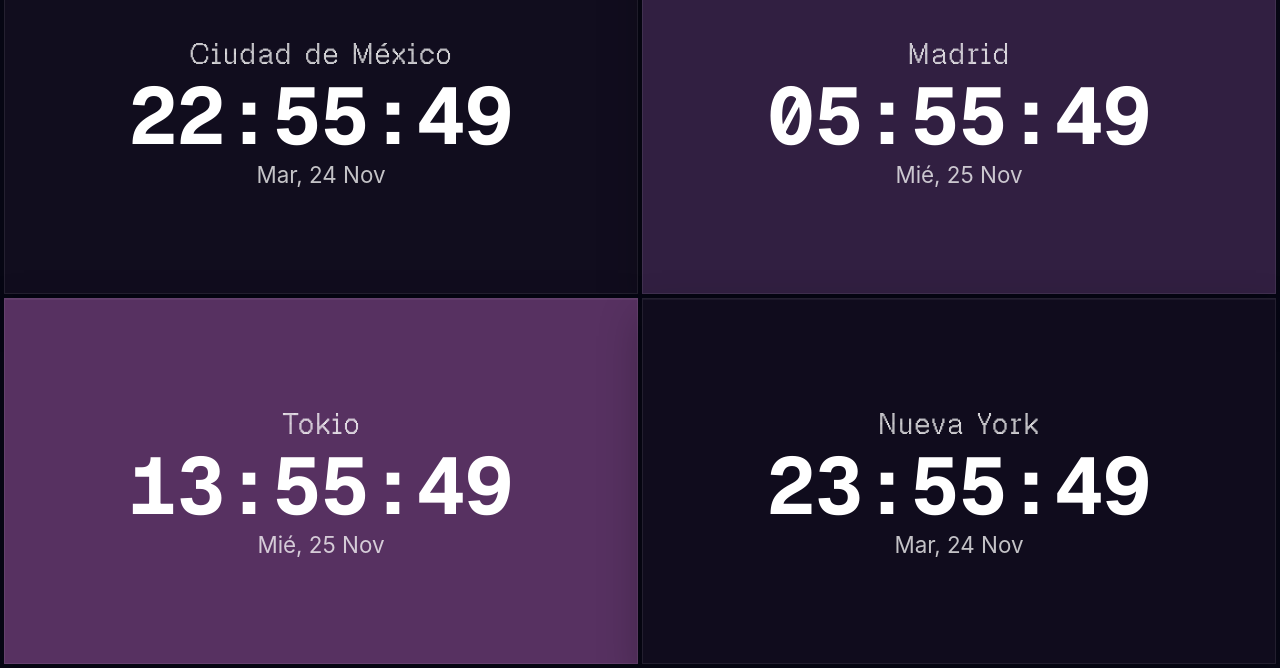
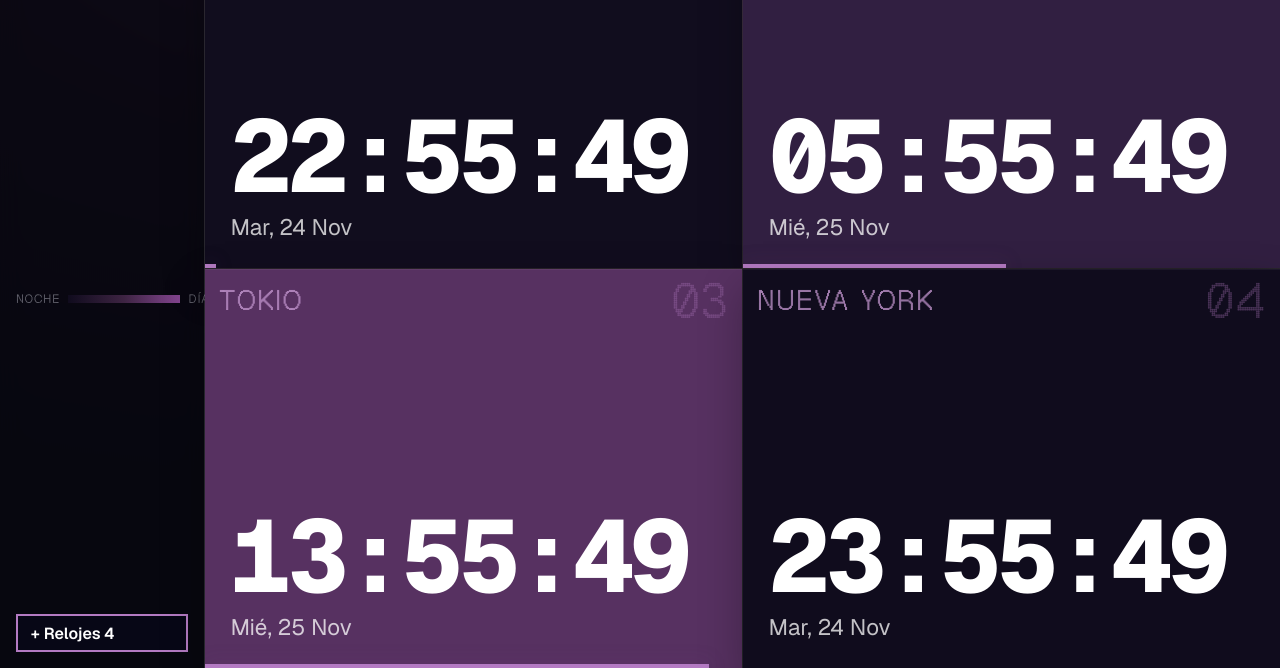
Before and after one commit to MoiBaldenegro/pagina-web-pequena-llamada-reloj-mundial, a website with bundled scripts: page index.html in a window 1280 px wide. Shown: the part 132-800 px from the top of the page. Built offline with nearby package versions, Linux system fonts and the light colour scheme.

Commit message:
new-styles (#16)

```diff
--- a/css/styles.css
+++ b/css/styles.css
@@ -11,20 +11,17 @@
   --font-mono: 'Geist Mono', ui-monospace, monospace;
   --font-display: 'Geist Pixel', ui-monospace, monospace;
 }
-html, body { height: 100%; }
+html, body { height: 100%; overflow: hidden; }
 body {
   margin: 0; overflow: hidden;
   font-family: var(--font-sans);
   background: radial-gradient(120% 80% at 50% 0%, #3C1F44 0%, #150A18 45%, #05050b 100%) fixed, var(--bg); color: var(--text);
 }
-body {
-  margin: 0; overflow: hidden;
-  font-family: -apple-system, BlinkMacSystemFont, "Trebuchet MS", Roboto, Ubuntu, sans-serif;
-  background: var(--bg); color: var(--text);
-}
-.app { height: 100dvh; display: flex; flex-direction: column; position: relative; }
-.topbar { display: flex; align-items: center; gap: 1rem; padding: 0.6rem 1rem; border-bottom: 1px solid var(--line); background: rgba(8,8,18,.75); backdrop-filter: blur(12px); }
-h1 { margin: 0; font-family: var(--font-display); font-size: 1.1rem; font-weight: 400; letter-spacing: .04em; flex: 1; }
+.app { height: 100dvh; width: 100vw; display: grid; grid-template-columns: clamp(9rem, 16vw, 15rem) minmax(0, 1fr); position: relative; overflow: hidden; counter-reset: tile; }
+.topbar { display: flex; flex-direction: column; align-items: flex-start; justify-content: space-between; gap: 1rem; padding: 1rem; border-right: 1px solid var(--line-strong); background: rgba(8,8,18,.75); backdrop-filter: blur(12px); min-height: 0; }
+.topbar .btn { width: 100%; text-align: left; }
+h1 { margin: 0; font-family: var(--font-display); font-size: clamp(1.3rem, 2.9vw, 3rem); line-height: .95; font-weight: 400; letter-spacing: .02em; text-transform: uppercase; }
+h1 .badge { display: table; margin: .8rem 0 0; }
 .badge { font-size: 0.65rem; padding: 0.15rem 0.4rem; border-radius: 0; background: transparent; border: 1px solid var(--accent); color: var(--accent); letter-spacing: .08em; vertical-align: middle; margin-left: 0.4rem; }
 .legend { font-family: var(--font-display); text-transform: uppercase; letter-spacing: .08em; display: flex; align-items: center; gap: 0.5rem; font-size: 0.75rem; color: var(--muted); }
 .legend i { width: 7rem; height: 0.5rem; border-radius: 0; background: linear-gradient(90deg, hsl(255 45% 8%), hsl(290 30% 20%), hsl(290 35% 42%)); }
@@ -34,25 +31,28 @@ h1 { margin: 0; font-family: var(--font-display); font-size: 1.1rem; font-weight
 .btn.primary { background: var(--bg); border: 2px solid var(--accent); }
 .btn.primary:hover { border-color: var(--accent-hover); background: var(--bg); box-shadow: 0 0 21px var(--glow); }
 .btn:focus-visible, input:focus-visible { outline: 2px solid var(--accent); outline-offset: 2px; }
-main { flex: 1; min-height: 0; padding: 4px; display: flex; }
-.heatmap { flex: 1; min-width: 0; display: grid; gap: 4px; grid-template-columns: repeat(var(--cols), minmax(0, 1fr)); grid-template-rows: repeat(var(--rows), minmax(0, 1fr)); }
+main { min-height: 0; min-width: 0; padding: 0; display: flex; }
+.heatmap { flex: 1; min-width: 0; display: grid; gap: 1px; background: var(--line-strong); grid-template-columns: repeat(var(--cols), minmax(0, 1fr)); grid-template-rows: repeat(var(--rows), minmax(0, 1fr)); }
 .tile {
   --d: 0.5;
   min-width: 0; min-height: 0; overflow: hidden; position: relative;
-  display: flex; flex-direction: column; justify-content: center; align-items: center; text-align: center;
-  border-radius: 0; color: #fff; border: 1px solid var(--line);
+  display: flex; flex-direction: column; justify-content: flex-end; align-items: flex-start; text-align: left; padding: clamp(.6rem, 4cqmin, 1.6rem);
+  border-radius: 0; color: #fff; border: 0; counter-increment: tile;
   background: hsl(calc(255 + var(--d) * 35) calc(40% - var(--d) * 8%) calc(8% + var(--d) * 22%));
   box-shadow: inset 0 1px 0 rgba(255,255,255,.05), 0 18px 40px rgba(0,0,0,.28);
   transition: filter var(--ease), border-color var(--ease), background 1s;
   container-type: size;
 }
-.tile:hover { filter: brightness(1.15); border-color: var(--accent); }
-.tile h2 { margin: 0; font-family: var(--font-display); font-size: clamp(0.8rem, 8cqmin, 2rem); font-weight: 400; letter-spacing: .04em; }
-.clock { display: block; font-family: var(--font-mono); font-size: clamp(1.2rem, 22cqmin, 6rem); font-weight: 700; font-variant-numeric: tabular-nums; line-height: 1.1; }
+.tile::before { content: counter(tile, decimal-leading-zero); position: absolute; top: .5rem; right: .8rem; font-family: var(--font-display); font-size: clamp(1rem, 14cqmin, 4rem); color: var(--accent); opacity: .35; line-height: 1; }
+.tile::after { content: ''; position: absolute; left: 0; bottom: 0; height: 4px; width: calc(var(--d) * 100%); background: var(--accent); box-shadow: 0 0 18px var(--glow); }
+.tile:hover { filter: brightness(1.15); }
+.tile:hover::before { opacity: 1; }
+.tile h2 { margin: 0; font-family: var(--font-display); font-size: clamp(0.8rem, 8cqmin, 2rem); font-weight: 400; letter-spacing: .04em; text-transform: uppercase; color: var(--accent-hover); position: absolute; top: clamp(.6rem, 4cqmin, 1.6rem); left: clamp(.6rem, 4cqmin, 1.6rem); max-width: 75%; }
+.clock { display: block; font-family: var(--font-mono); font-size: clamp(1.4rem, min(21cqw, 40cqh), 12rem); font-weight: 800; letter-spacing: -.04em; font-variant-numeric: tabular-nums; line-height: 1.1; }
 .date { margin: 0; font-size: clamp(0.7rem, 7cqmin, 1.4rem); opacity: .75; text-transform: capitalize; }
-.tile .remove { position: absolute; top: 4px; right: 4px; width: 1.5rem; height: 1.5rem; padding: 0; border-radius: 0; border: 1px solid var(--line-strong); background: rgba(0,0,0,.45); color: #fff; cursor: pointer; opacity: 0; transition: opacity .15s; }
+.tile .remove { position: absolute; bottom: 10px; right: 8px; z-index: 1; width: 1.5rem; height: 1.5rem; padding: 0; border-radius: 0; border: 1px solid var(--line-strong); background: rgba(0,0,0,.45); color: #fff; cursor: pointer; opacity: 0; transition: opacity .15s; }
 .tile:hover .remove, .tile .remove:focus-visible { opacity: 1; }
-.empty { position: absolute; inset: 0; display: grid; place-items: center; color: var(--muted); pointer-events: none; }
+.empty { position: absolute; inset: 0; z-index: 0; display: grid; place-items: center; color: var(--muted); pointer-events: none; }
 .panel { position: absolute; top: 0; right: 0; bottom: 0; width: min(22rem, 100%); background: var(--panel); border-left: 1px solid var(--line-strong); box-shadow: -8px 0 40px rgba(0,0,0,.5); display: flex; flex-direction: column; padding: 1rem; gap: 0.75rem; z-index: 10; }
 .panel[hidden] { display: none; }
 .panel-head { display: flex; justify-content: space-between; align-items: center; }
@@ -67,4 +67,11 @@ main { flex: 1; min-height: 0; padding: 4px; display: flex; }
 .list .btn { padding: 0.25rem 0.6rem; font-size: 0.8rem; }
 .list .btn.on { color: var(--down); border-color: var(--down); }
 .list .btn.add { color: var(--up); border-color: var(--up); }
+@media (max-width: 40rem), (max-aspect-ratio: 1/1) {
+  .app { grid-template-columns: 1fr; grid-template-rows: auto minmax(0, 1fr); }
+  .topbar { flex-direction: row; align-items: center; border-right: 0; border-bottom: 1px solid var(--line-strong); padding: .5rem .8rem; }
+  .topbar .btn { width: auto; }
+  h1 { font-size: 1.2rem; }
+  h1 .badge { display: none; }
+}
 @media (max-width: 40rem) { .legend { display: none; } }
```
Also changed, not shown: .factory/handoff.md, .factory/memory.md.
